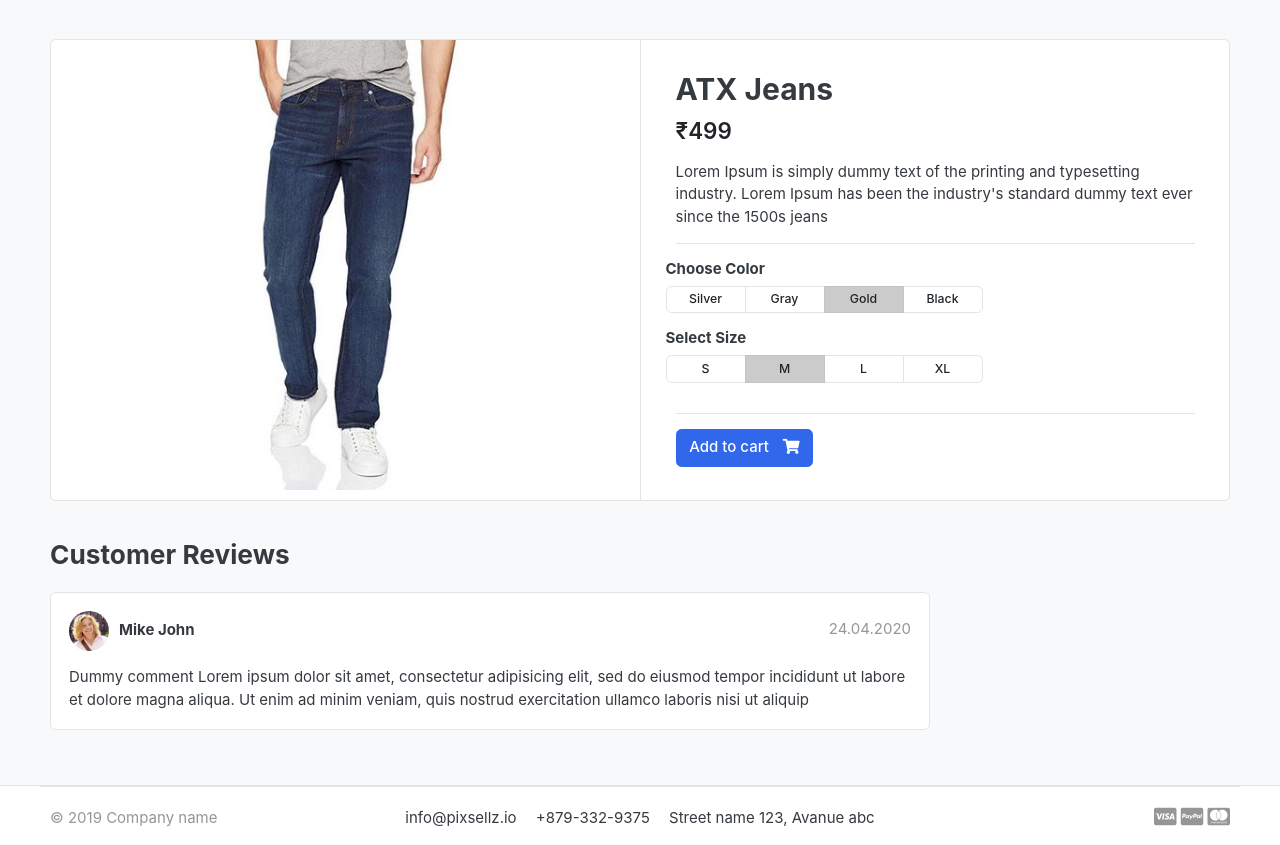
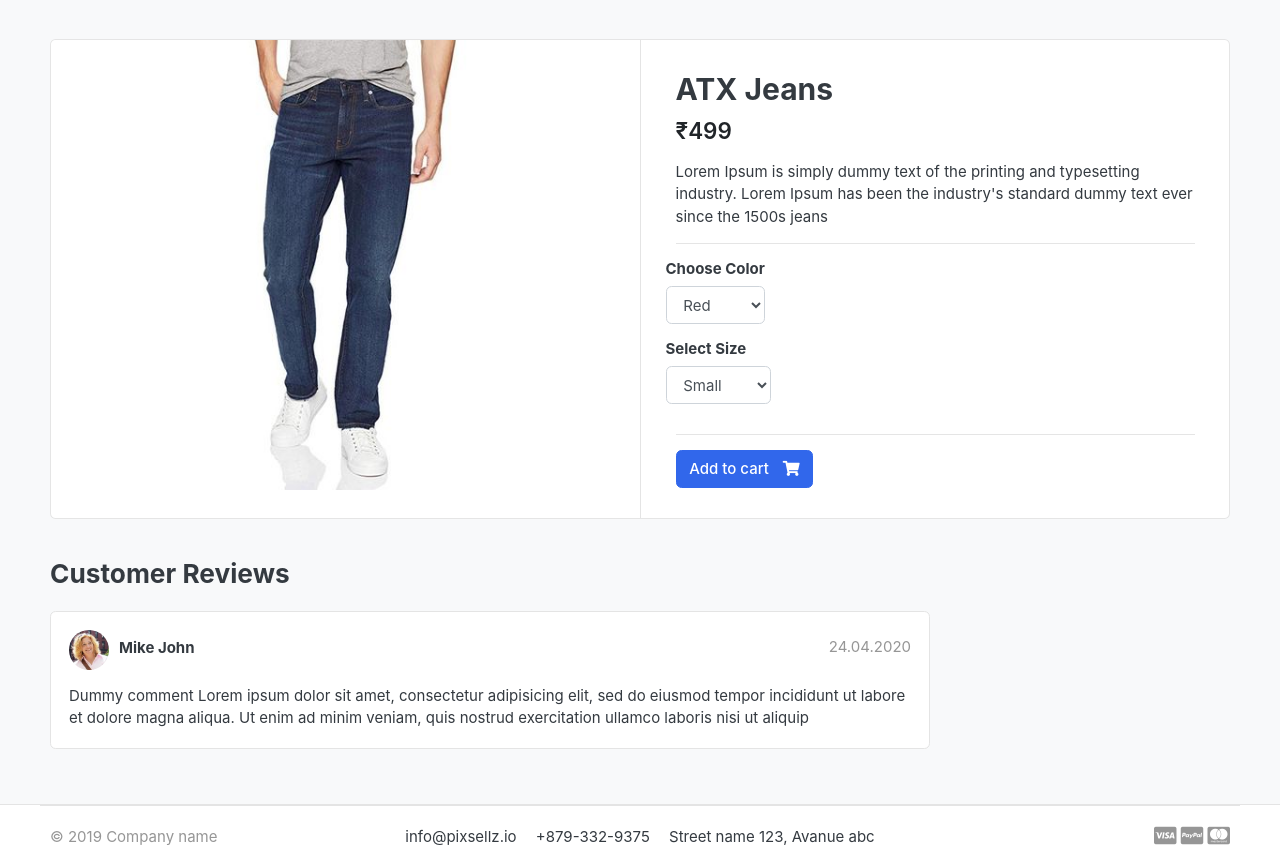
Before and after one commit to pragat-pandya/ecommerce-django, a Django app: page /store/category/jeans/atx-jeans/ in a window 1280 px wide. Shown: the part 119-964 px from the top of the page. Run offline with Django 4.2, Linux system fonts and the light colour scheme; data comes from the database, SQL or seed files in the repository; both versions use the stored data as it was after the commit; data that the repository does not hold is empty; some libraries are stand-ins or nearby versions; some web fonts are replaced.

Commit message:
Product variation Preparation.

```diff
--- a/carts/views.py
+++ b/carts/views.py
@@ -2,7 +2,7 @@ from django.shortcuts import render, redirect, get_object_or_404
 from .models import Cart, CartItem
 from store.models import Product
 from django.core.exceptions import ObjectDoesNotExist
-
+from django.http import HttpResponse
 # Create your views here.
 
 # Making this _private function.
@@ -35,6 +35,10 @@ def remove_cart (request, product_id):
 
 
 def add_cart (request, product_id):
+    color = request.GET['color']
+    size = request.GET['size']
+    return HttpResponse(color + ' ' + size)
+
     product = Product.objects.get(id=product_id) # get the product
 
     try:
--- a/templates/store/product_detail.html
+++ b/templates/store/product_detail.html
@@ -16,54 +16,33 @@
 </article> <!-- gallery-wrap .end// -->
 		</aside>
 		<main class="col-md-6 border-left">
+
+			<form class="" action="{% url 'add_cart' single_product.id %}" method="get">
 				<article class="content-body">
-
 					<h2 class="title">{{ single_product.product_name }}</h2>
-
 					<div class="mb-3">
 						<var class="price h4">₹{{ single_product.price }}</var>
 					</div>
-
 					<p>{{ single_product.description }}</p>
-
-
 					<hr>
 					<div class="row">
 						<div class="item-option-select">
 							<h6>Choose Color</h6>
-			<div class="btn-group btn-group-sm btn-group-toggle" data-toggle="buttons">
-			  <label class="btn btn-light">
-			    <input type="radio" name="radio_color"> Silver
-			  </label>
-			  <label class="btn btn-light">
-			    <input type="radio" name="radio_color" > Gray
-			  </label>
-			  <label class="btn btn-light active">
-			    <input type="radio" name="radio_color checked"> Gold
-			  </label>
-			  <label class="btn btn-light">
-			    <input type="radio" name="radio_color"> Black
-			  </label>
-			</div>
+							<select class="form-control" name="color">
+								<option value="red">Red</option>
+								<option value="yellow">Yellow</option>
+								<option value="green">Green</option>
+							</select>
 						</div>
 					</div> <!-- row.// -->
 					<div class="row">
 						<div class="item-option-select">
 							<h6>Select Size</h6>
-			<div class="btn-group btn-group-sm btn-group-toggle" data-toggle="buttons">
-			  <label class="btn btn-light">
-			    <input type="radio" name="radio_color"> S
-			  </label>
-			  <label class="btn btn-light active">
-			    <input type="radio" name="radio_color" checked> M
-			  </label>
-			  <label class="btn btn-light">
-			    <input type="radio" name="radio_color"> L
-			  </label>
-			  <label class="btn btn-light">
-			    <input type="radio" name="radio_color"> XL
-			  </label>
-			</div>
+							<select class="form-control" name="size">
+								<option value="small">Small</option>
+								<option value="medium">Medium</option>
+								<option value="large">Large</option>
+							</select>
 						</div>
 					</div> <!-- row.// -->
 					<hr>
@@ -74,10 +53,11 @@
 						<a href="#" class="btn  btn-success"> <span class="text">Added to cart</span> <i class="fas fa-check"></i>  </a>
 						<a href="{% url 'cart' %}" class="btn  btn-outline-primary"> <span class="text">View Cart</span> <i class="fas fa-eye"></i>  </a>
 					{% else %}
-		<a href="{% url 'add_cart' single_product.id %}" class="btn  btn-primary"> <span class="text">Add to cart</span> <i class="fas fa-shopping-cart"></i>  </a>
+						<button type="submit" class="btn  btn-primary"> <span class="text">Add to cart</span> <i class="fas fa-shopping-cart"></i>  </button>
 					{% endif %}
 				{% endif %}
 				</article> <!-- product-info-aside .// -->
+			</form>
 		</main> <!-- col.// -->
 	</div> <!-- row.// -->
 </div> <!-- card.// -->
```
Also changed, not shown: db.sqlite3. Lines whose indentation alone changed are shown as unchanged.
